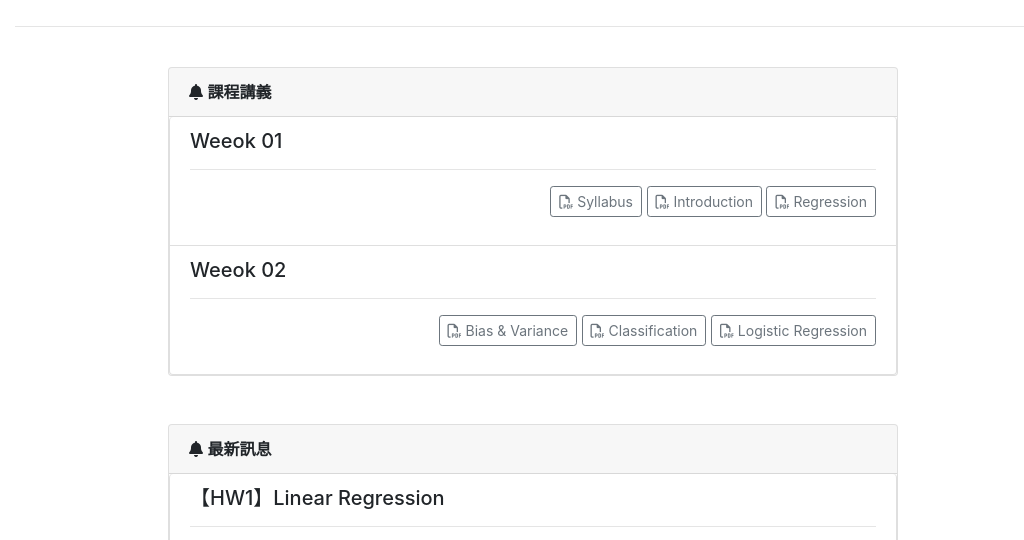
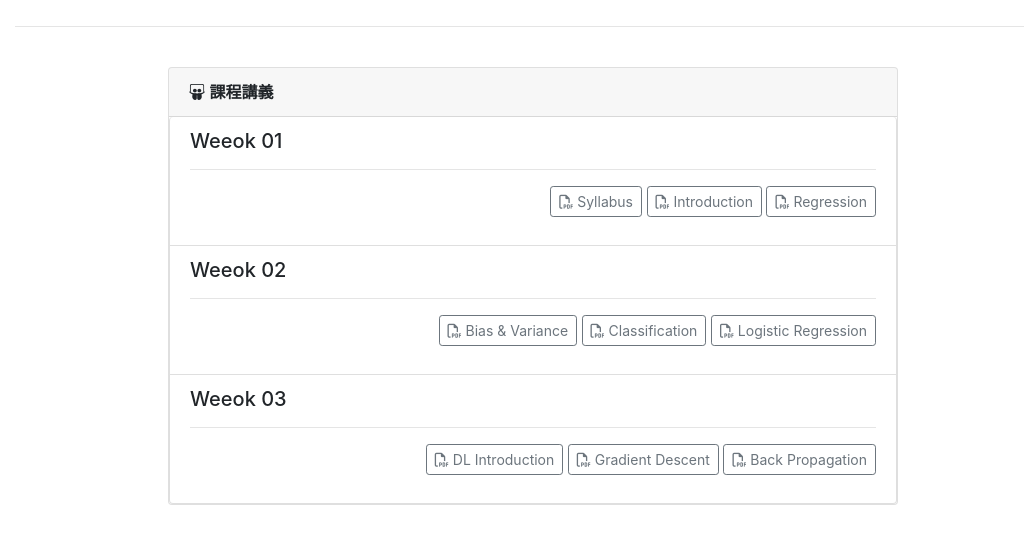
Before and after one commit to mlta2020fall/ml-Web, a plain HTML site: page index.html in a window 1280 px wide. Shown: the part 1031-1571 px from the top of the page, without its empty margins (107-1131 px from the left). Drawn offline with nearby package versions, Linux system fonts and the light colour scheme.

Commit message:
[0926] Update - Index Page ver-1.15

```diff
--- a/index.html
+++ b/index.html
@@ -39,6 +39,7 @@
                 <div class="dropdown-menu" aria-labelledby="navbarDropdown">
                   <a class="dropdown-item" href="#week01">Week 01</a>
                   <a class="dropdown-item" href="#week02">Week 02</a>
+                  <a class="dropdown-item" href="#week03">Week 03</a>
                 </div>
               </li>
               <li class="nav-item dropdown">
@@ -127,7 +128,7 @@
         <div class="col-sm-12 offset-md-2 col-md-8">
           <div class="card">
             <div class="card-header">
-              <i class="fas fa-bell"></i>
+              <i class="fab fa-slideshare"></i>
               <b> 課程講義 </b>
             </div>
             <ul class="list-group">
@@ -197,6 +198,32 @@
                   </p>
                 </div>
               </li>
+              <li class="list-group-item" id="week03">
+                <div class="w-100 justify-content-between">
+                  <h5 class="text-left"> Weeok 03 </h5>
+                  <hr />
+                  <p class="text-right">
+                    <a href="./slides/W3a_DL_introduction.pdf">
+                      <button class="btn btn-outline-secondary btn-sm">
+                        <i class="far fa-file-pdf"></i>
+                         DL Introduction
+                      </button>
+                    </a>
+                    <a href="./slides/W3b_Gradient Descent.pdf">
+                      <button class="btn btn-outline-secondary btn-sm">
+                        <i class="far fa-file-pdf"></i>
+                         Gradient Descent
+                      </button>
+                    </a>
+                    <a href="./slides/W3c_BP (v2).pdf">
+                      <button class="btn btn-outline-secondary btn-sm">
+                        <i class="far fa-file-pdf"></i>
+                         Back Propagation
+                      </button>
+                    </a>
+                  </p>
+                </div>
+              </li>
             </ul>
           </div>
         </div>
@@ -209,7 +236,7 @@
           <div class="card">
             <div class="card-header">
               <i class="fas fa-bell"></i>
-              <b>最新訊息</b>
+              <b> 作業資訊 </b>
             </div>
             <!-- <ul class="list-group">
               <li class="list-group-item">
```
Also changed, not shown: 3 other files.
